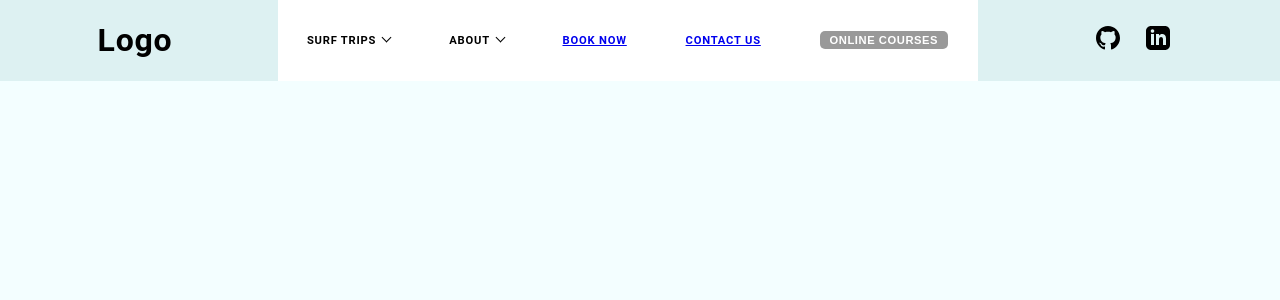
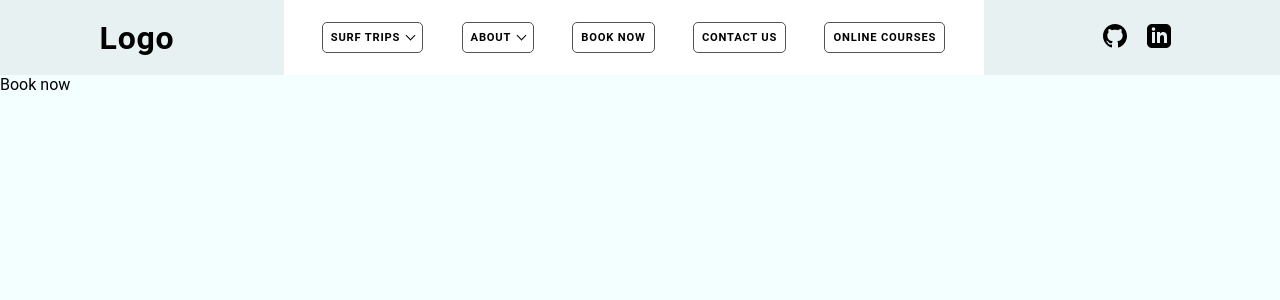
Before and after one commit to AaronoKwok/foam-patrol2, a React (Create React App) app: page /bookNow in a window 1280 px wide. Shown: the top 300 px of the page. Built offline with nearby package versions, Linux system fonts and the light colour scheme.

Commit message:
nav additions

```diff
--- a/public/index.css
+++ b/public/index.css
@@ -1,9 +1,15 @@
 :root {
   --black: black;
-  --navFontSize: 1rem;
+  --blue: blue;
 }
 
-html, body {
+* {
+  margin: 0;
+  padding: 0;
+  box-sizing: border-box;
+}
+
+body {
   margin: 0px;
   font-family: roboto, sans-serif;
   background-color: rgba(154, 252, 255, 0.116);
@@ -16,36 +22,38 @@ header {
   justify-content: space-around;
   padding: 0px 45px;
   letter-spacing: .05em;
-
 }
 
-.barInNav {
+.navbar {
+  height: 75px;
+  display: flex;
+  align-items: center;
+}
+
+.whiteInNav {
   font-size: .70em;
   font-weight: bold;
   display: flex;
-  justify-content: space-around;
+  justify-content: space-evenly;
   align-items: center;
   width: 700px;
   background-color: white;
-
+  height: 100%;
 }
 
-.courses {
-  font-size: .70rem;
-  font-weight: bold;
-  letter-spacing: .05em;
-  background-color: rgb(153, 153, 153);
-  border: none;
-  color: white;
-  padding: 3px 10px;
+.navbuttons {
+  padding: 8px;
+  border: 1px solid rgb(83, 83, 83);
   border-radius: 5px;
+  cursor: pointer;
 }
 
 .socials {
   display: flex;
-  width: 100px;
-  justify-content: space-around;
-  align-items: center;
+}
+
+.gh, .lkn {
+  padding: 10px;
 }
 
 .arrow {
@@ -61,3 +69,15 @@ header {
   -webkit-transform: rotate(45deg);
   margin-bottom: 2.5px;
 }
+
+a:link {
+  color: black;
+  text-decoration: none;
+}
+a:visited {
+  color: black;
+  text-decoration: none;
+}
+section > p:active{
+  background-color: rgb(215, 255, 255);
+}
--- a/src/App.js
+++ b/src/App.js
@@ -4,6 +4,7 @@ import {Routes, Route} from "react-router-dom"
 import Header from "./components/Header"
 import ContactUs from "./components/ContactUs"
 import BookNow from "./components/BookNow"
+import OnlineCourses from "./components/OnlineCourses"
 
 function App() {
     return (
@@ -13,6 +14,7 @@ function App() {
             <Routes>
                 <Route path="/contactUs" element={<ContactUs />} />
                 <Route path="/bookNow" element={<BookNow />} />
+                <Route path="onlineCourses" element={<OnlineCourses />} />
             </Routes>
         </div>
     )
--- a/src/components/BookNow.js
+++ b/src/components/BookNow.js
@@ -3,7 +3,7 @@ import React from "react"
 function BookNow() {
     return (
         <div>
-
+            Book now
         </div>
     )
 }
--- /dev/null
+++ b/src/components/OnlineCourses.js
@@ -0,0 +1,9 @@
+import React from "react"
+
+function OnlineCourses() {
+    return (
+        <p>Online Courses</p>
+    )
+}
+
+export default OnlineCourses
--- a/src/components/contactUs.js
+++ b/src/components/contactUs.js
@@ -3,7 +3,7 @@ import React from "react"
 function ContactUs() {
     return (
         <div>
-
+            Contact Us
         </div>
     )
 }
--- a/src/components/header.js
+++ b/src/components/header.js
@@ -1,4 +1,4 @@
-import React from "react"
+import React, {useHistory} from "react"
 import {Link} from "react-router-dom"
 //import {Context} from "../Context"
 
@@ -9,20 +9,21 @@ function Header() {
     //const {changeAesthetic} = useContext(Context)
 
     return (
-        <header>
+        <header className="navbar">
             <h1>Logo</h1>
-            <section className="barInNav">
-                <p>SURF TRIPS  &nbsp;<i className="arrow down"></i></p>
-                <p>ABOUT &nbsp;<i className="arrow down"></i></p>
-                <Link to="/bookNow"><p>BOOK NOW</p></Link>
-                <Link to="/contactUs"><p>CONTACT US</p></Link>
-                <button className="courses">ONLINE COURSES</button>
+            <section className="whiteInNav">
+                <p className="navbuttons">SURF TRIPS &nbsp;<i className="arrow down"></i></p>
+                <p className="navbuttons">ABOUT &nbsp;<i className="arrow down"></i></p>
+                <p className="navbuttons "><Link to="/bookNow">BOOK NOW</Link></p>
+                <p className="navbuttons "><Link to="/contactUs">CONTACT US</Link></p>
+                <p className="navbuttons"><Link to="/onlineCourses">ONLINE COURSES</Link></p>
             </section>
-            {/* <button onClick={changeAesthetic}></button>  */}
-            <section className="socials">
-                <a target="_blank" href="https://github.com/AaronoKwok" rel="noreferrer"><img src={githubSVG} alt=""></img></a>
-                <a target="_blank" href="https://www.linkedin.com/in/aaronkwok1/" rel="noreferrer"><img src={linkedinSVG} alt=""></img></a>
-            </section>
+                {/* <button onClick={changeAesthetic}></button>  */}
+            <div className="socials">
+                <a className="gh" target="_blank" href="https://github.com/AaronoKwok" rel="noreferrer"><img src={githubSVG} alt=""></img></a>
+                <a className="lkn" target="_blank" href="https://www.linkedin.com/in/aaronkwok1/" rel="noreferrer"><img src={linkedinSVG} alt=""></img></a>
+            </div>
+            {/* <button>Login</button> */}
         </header>
     )
 }
```
